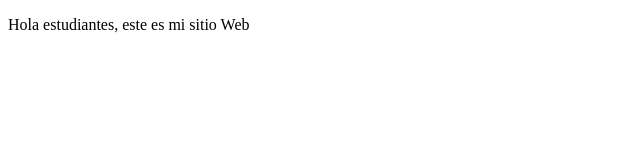
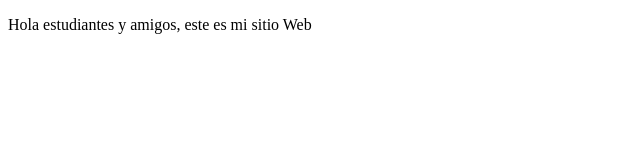
Before and after one commit to EliasCesarGarcia/proyectoDemoCursoPrework, a plain HTML site: page index.html in a window 1280 px wide. Shown: the full height of the page, 0-640 px from the left. Drawn offline with Linux system fonts and the light colour scheme.

Commit message:
cambios que agregamos al párrafot

```diff
--- a/index.html
+++ b/index.html
@@ -8,7 +8,7 @@
 </head>
 <body>
     <p>
-        Hola estudiantes, este es mi sitio Web
+        Hola estudiantes y amigos, este es mi sitio Web
     </p>
 
 </body>
```
